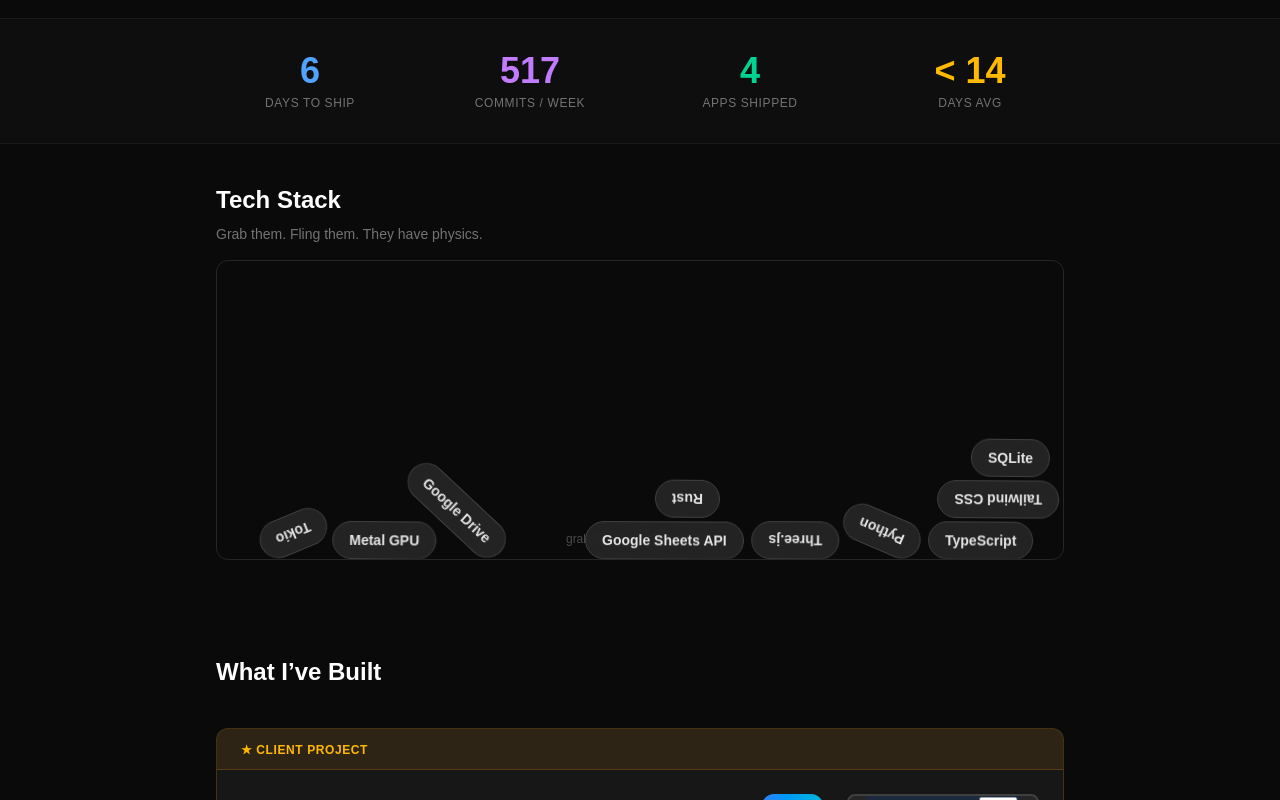
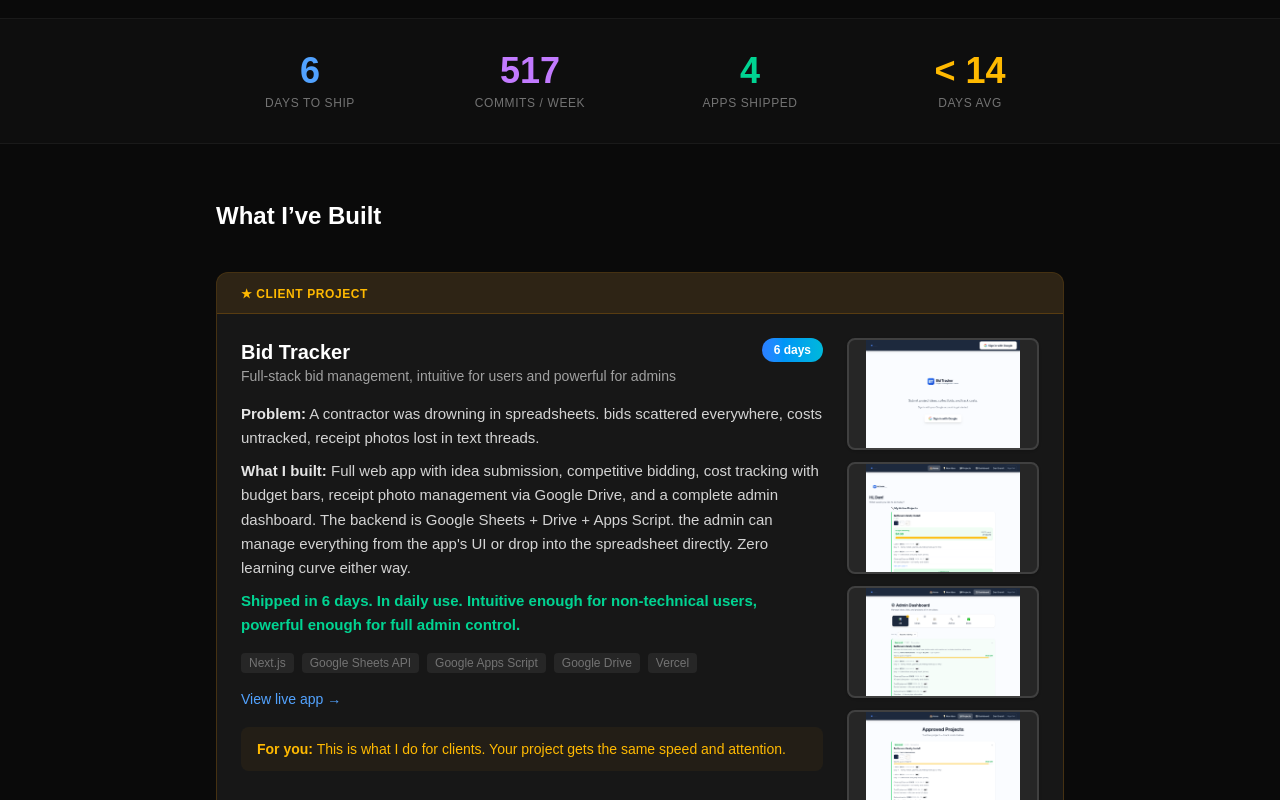
Before and after one commit to DB-Doo/portfolio, a Next.js app: page / in a window 1280 px wide. Shown: the part 496-1296 px from the top of the page. Built offline with nearby package versions, Linux system fonts and the light colour scheme.

Commit message:
Remove physics tags section — not ready for production

```diff
--- a/src/app/page.tsx
+++ b/src/app/page.tsx
@@ -2,7 +2,6 @@
 import PhotoThumb from "@/components/PhotoLightbox";
 import { MagneticButton } from "@/components/MagneticButton";
 import { TiltCard } from "@/components/TiltCard";
-import { PhysicsTagsWrapper } from "@/components/PhysicsTagsWrapper";
 
 
 const projects = [
@@ -167,13 +166,6 @@
             ))}
           </div>
         </div>
-      </section>
-
-      {/* ===== INTERACTIVE TECH STACK ===== */}
-      <section className="mx-auto max-w-4xl px-6 py-10">
-        <h2 className="text-2xl font-bold mb-2">Tech Stack</h2>
-        <p className="text-sm text-neutral-500 mb-4">Grab them. Fling them. They have physics.</p>
-        <PhysicsTagsWrapper />
       </section>
 
       {/* ===== PROJECTS ===== */}
```
